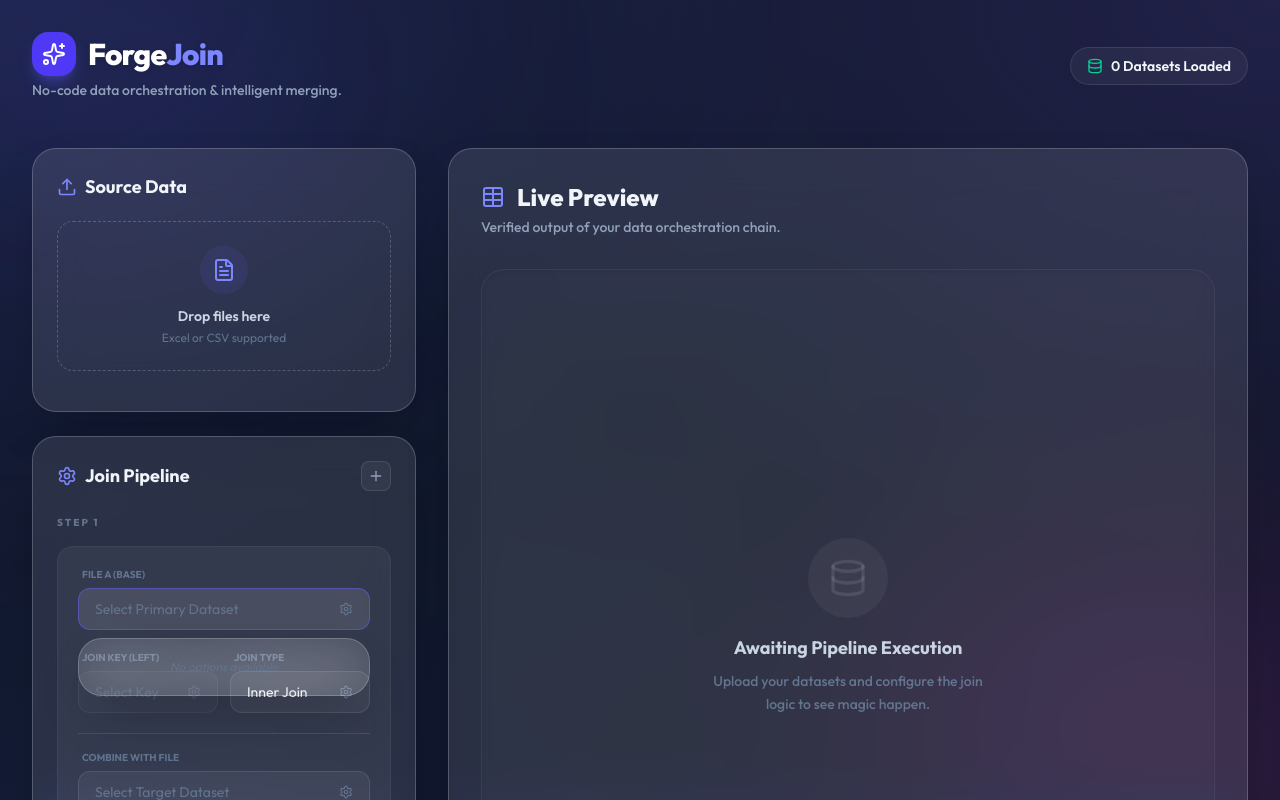
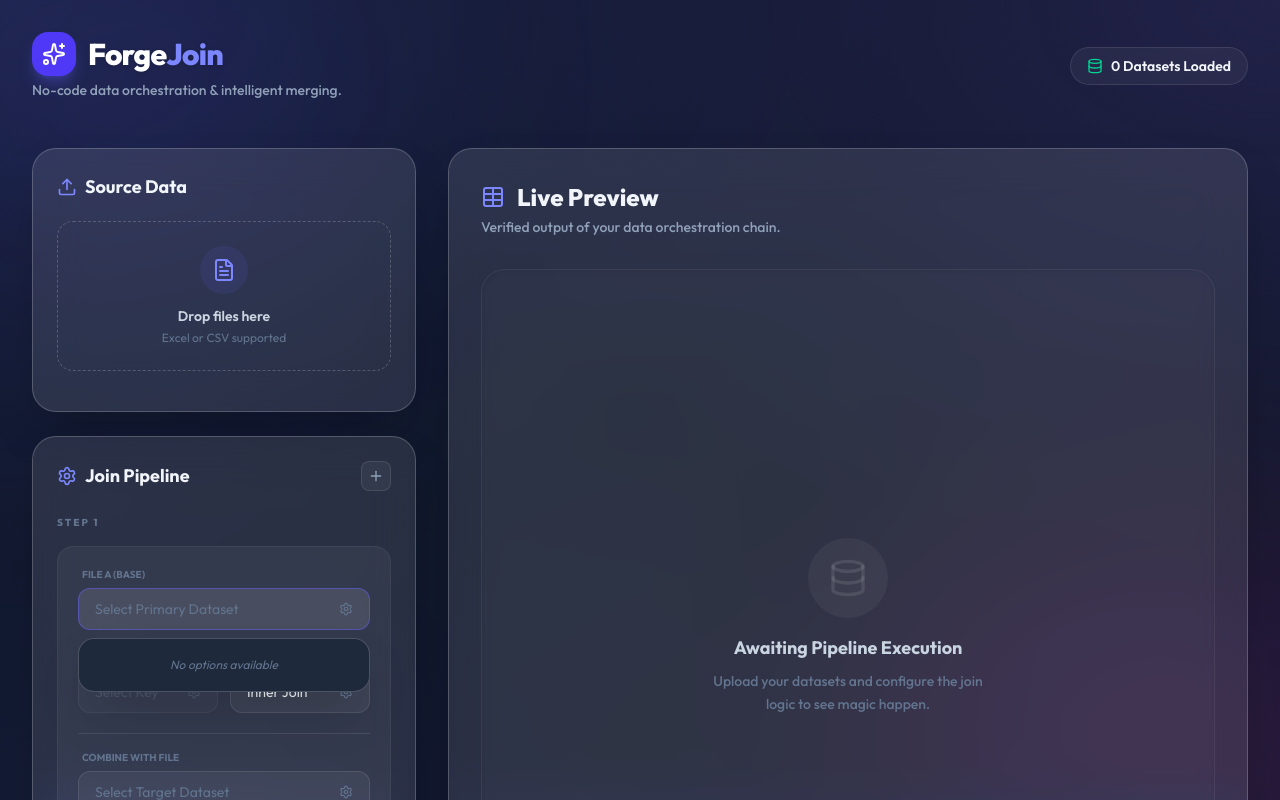
Before and after one commit to Trippyyy11/Course-Lead-Sales-Intelligence, a React (Vite) app in the folder frontend/: page / in a window 1280 px wide. Both pictures are taken after a click on the button "Select Primary Dataset". Shown: the top 800 px of the page. Built offline with nearby package versions, Linux system fonts and the light colour scheme.

Commit message:
UI Polish: Improved dropdown opacity and visibility

```diff
--- a/frontend/src/App.jsx
+++ b/frontend/src/App.jsx
@@ -56,7 +56,7 @@ function CustomSelect({ label, value, options, onChange, placeholder, disabled,
                 initial={{ opacity: 0, y: 10, scale: 0.95 }}
                 animate={{ opacity: 1, y: 0, scale: 1 }}
                 exit={{ opacity: 0, y: 10, scale: 0.95 }}
-                className="absolute z-50 w-full mt-2 glass-card p-2 border-white/10 max-h-60 overflow-auto shadow-3xl left-0"
+                className="absolute z-50 w-full mt-2 dropdown-menu p-1.5 border-white/10 max-h-64 overflow-auto shadow-2xl left-0"
               >
                 {options.length === 0 ? (
                   <div className="px-4 py-3 text-xs text-slate-500 italic text-center">No options available</div>
@@ -69,10 +69,10 @@ function CustomSelect({ label, value, options, onChange, placeholder, disabled,
                         setIsOpen(false);
                       }}
                       className={cn(
-                        "w-full text-left px-4 py-2.5 rounded-xl text-xs transition-colors mb-1 last:mb-0",
+                        "w-full text-left px-4 py-3 rounded-xl text-xs transition-all mb-1 last:mb-0",
                         value === opt.value
                           ? "bg-indigo-600 text-white font-bold"
-                          : "text-slate-300 hover:bg-white/5 hover:text-white"
+                          : "text-slate-300 hover:bg-white/10 hover:text-white hover:translate-x-1"
                       )}
                     >
                       {opt.label}
--- a/frontend/src/style.css
+++ b/frontend/src/style.css
@@ -43,6 +43,10 @@ body {
   @apply bg-white/5 border border-white/10 rounded-2xl overflow-hidden backdrop-blur-md;
 }
 
+.dropdown-menu {
+  @apply bg-[#1e293b] border border-white/20 rounded-2xl shadow-2xl;
+}
+
 /* Custom Scrollbar */
 ::-webkit-scrollbar {
   width: 6px;
```
